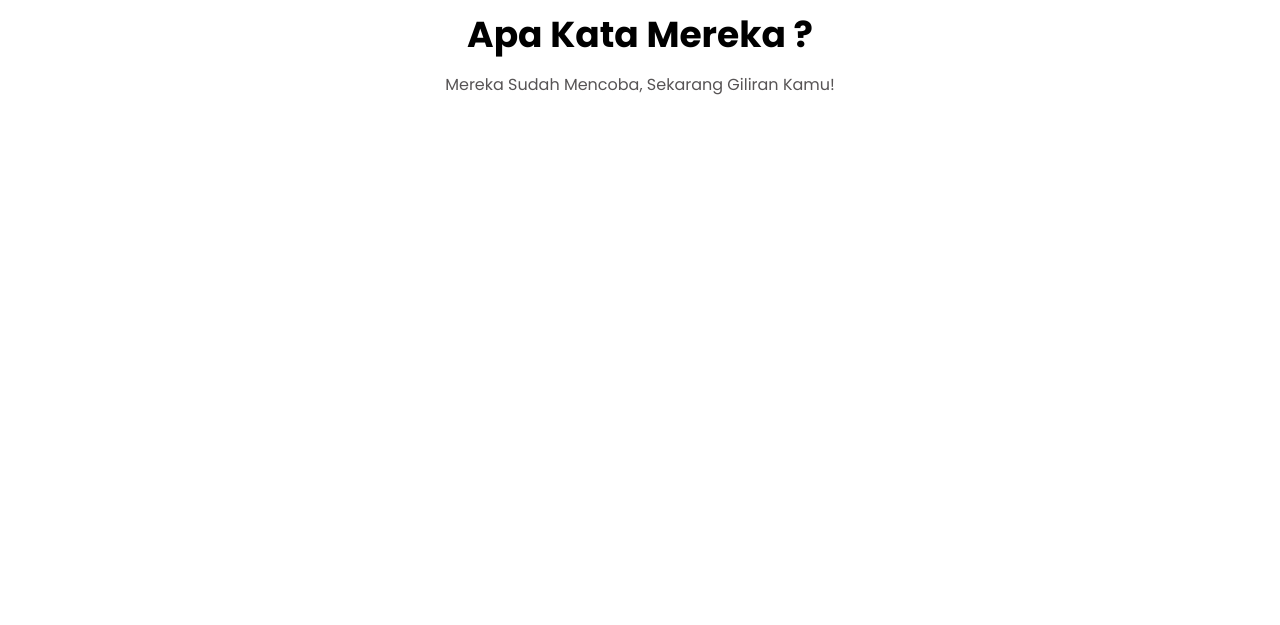
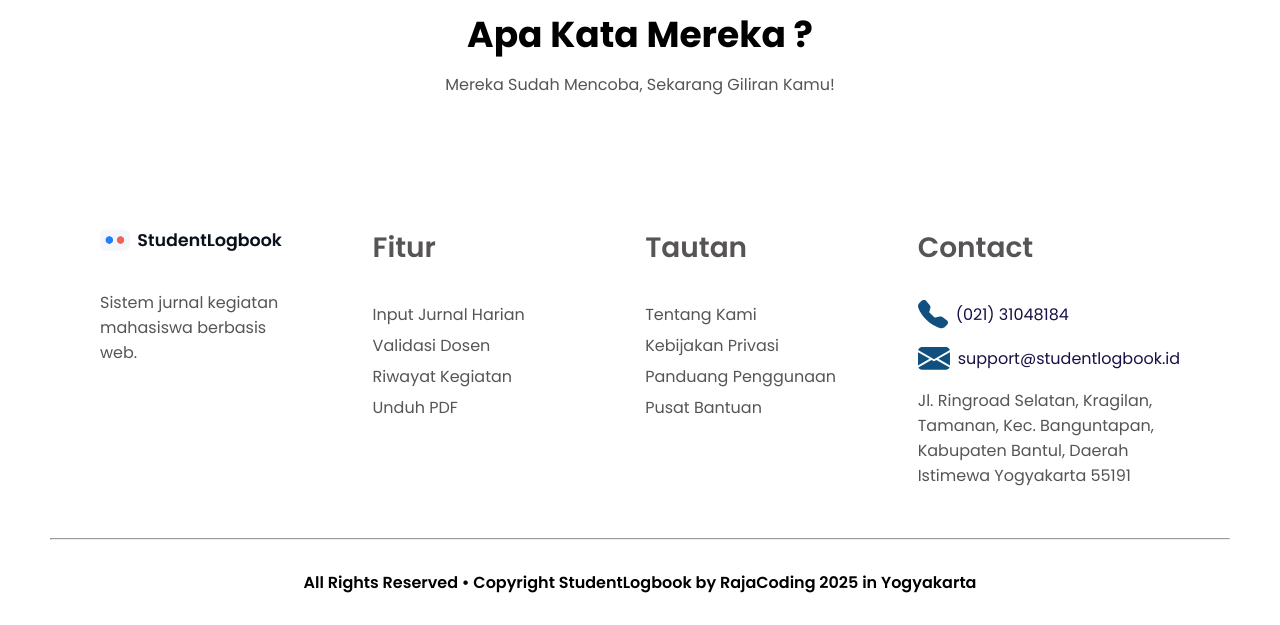
Before and after one commit to FauzanRown/RajaCoding, a PHP site: page / in a window 1280 px wide. Shown: the part 1963-2588 px from the top of the page. Before the commit the page ends 2058 px from the top, so only its background shows below. Run offline with PHP 8.4, Linux system fonts and the light colour scheme.

Commit message:
Buat Section Footer

```diff
--- a/assets/css/style.css
+++ b/assets/css/style.css
@@ -93,10 +93,7 @@ body {
 
 .containerContent p {
   padding-top: 20px;
-  padding-bottom: 20px;
-}
-
-.containerContent p {
+  padding-bottom: 40px;
   color: #575455;
 }
 
@@ -288,3 +285,74 @@ body {
   text-align: center;
 }
 /* Ini Akhir Bagian Testimoni */
+
+/* INI BAGIAN FOOTER */
+
+#Footer {
+  margin: 90px 50px 30px 50px;
+}
+
+.copyright {
+  color: #000000;
+  text-align: center;
+  font-weight: 600;
+  padding-top: 30px;
+}
+
+.isikonten {
+  width: 25%;
+  text-align: left;
+  color: #575455;
+}
+
+.isikonten h1 {
+  font-size: 28px;
+  font-weight: 600;
+  padding-bottom: 30px;
+}
+
+.isikonten h6 {
+  color: #10507f;
+  padding-bottom: 10px;
+}
+
+.isikonten img {
+  width: 90%;
+  padding-bottom: 30px;
+}
+
+.footerContent {
+  display: flex;
+  justify-content: space-around;
+  gap: 70px;
+  margin: 50px;
+}
+
+.footerContent ul li a {
+  text-decoration: none;
+  color: #575455;
+  list-style: none;
+}
+
+.footerContent ul li a:hover {
+  color: #1f7cff;
+  cursor: pointer;
+  transition: ease-out;
+  transition-duration: 0.1s;
+}
+
+.footerContent ul li {
+  list-style: none;
+  padding: 3px 0px 3px 0px;
+}
+
+.contact1,
+.contact {
+  display: flex;
+  align-items: center;
+  gap: 8px;
+  color: #191046;
+  margin-bottom: 14px;
+}
+
+/* Ini Akhir Bagian Footer */
--- a/index.html
+++ b/index.html
@@ -141,5 +141,98 @@
       </div>
     </section>
     <!-- Ini Akhir Bagian Testimoni Nya -->
+
+    <!-- Ini Bagian Footer -->
+    <section id="Footer">
+      <div class="footerContent">
+        <div class="isikonten">
+          <img src="./assets/img/logo.png" alt="" />
+          <p>Sistem jurnal kegiatan mahasiswa berbasis web.</p>
+        </div>
+        <div class="isikonten">
+          <h1>Fitur</h1>
+          <ul>
+            <li><a href="">Input Jurnal Harian</a></li>
+            <li><a href="">Validasi Dosen</a></li>
+            <li><a href="">Riwayat Kegiatan</a></li>
+            <li><a href="">Unduh PDF</a></li>
+          </ul>
+        </div>
+        <div class="isikonten">
+          <h1>Tautan</h1>
+          <ul>
+            <li><a href="">Tentang Kami</a></li>
+            <li><a href="">Kebijakan Privasi</a></li>
+            <li><a href="">Panduang Penggunaan</a></li>
+            <li><a href="">Pusat Bantuan</a></li>
+          </ul>
+        </div>
+        <div class="isikonten">
+          <h1>Contact</h1>
+
+          <div class="contact">
+            <svg
+              width="30"
+              height="30"
+              viewBox="0 0 30 30"
+              fill="none"
+              xmlns="http://www.w3.org/2000/svg"
+            >
+              <path
+                fill-rule="evenodd"
+                clip-rule="evenodd"
+                d="M3.53107 1.84495C3.85885 1.53617 4.2526 1.29658 4.68619 1.14205C5.11978 0.987528 5.58329 0.921609 6.04599 0.948669C6.50869 0.975729 6.95999 1.09515 7.36995 1.29901C7.77991 1.50287 8.13917 1.7865 8.42388 2.1311L11.7837 6.20119C12.4013 6.94669 12.6191 7.91997 12.3753 8.83678L11.35 12.7017C11.2967 12.9022 11.2994 13.1124 11.3579 13.3116C11.4164 13.5109 11.5286 13.6925 11.6838 13.8387L16.2888 18.1743C16.444 18.3204 16.6368 18.4261 16.8484 18.4812C17.06 18.5363 17.2831 18.5389 17.496 18.4887L21.5973 17.5229C22.0784 17.4097 22.5804 17.4011 23.0656 17.4976C23.5507 17.5942 24.0061 17.7934 24.3975 18.0802L28.7187 21.2447C30.2717 22.3818 30.4156 24.5449 29.0245 25.8532L27.0857 27.6793C25.7006 28.9839 23.628 29.5581 21.6952 28.9181C16.7513 27.279 12.2625 24.6126 8.56179 21.1167C4.84949 17.6312 2.01795 13.4033 0.277188 8.74642C-0.40237 6.92598 0.207233 4.97376 1.59233 3.66727L3.53107 1.84307V1.84495Z"
+                fill="#10507F"
+              />
+            </svg>
+
+            <p>(021) 31048184</p>
+          </div>
+          <div class="contact1">
+            <svg
+              width="32"
+              height="31"
+              viewBox="0 0 32 31"
+              fill="none"
+              xmlns="http://www.w3.org/2000/svg"
+            >
+              <g clip-path="url(#clip0_244_900)">
+                <path
+                  fill-rule="evenodd"
+                  clip-rule="evenodd"
+                  d="M0.0999349 7.00697C0.30144 6.17534 0.796792 5.4328 1.50486 4.90097C2.21293 4.36913 3.09176 4.07953 3.9974 4.07959H27.9818C28.8874 4.07953 29.7662 4.36913 30.4743 4.90097C31.1824 5.4328 31.6777 6.17534 31.8792 7.00697L15.9896 16.1543L0.0999349 7.00697ZM0 9.15686V22.5306L11.5984 15.8324L0 9.15686ZM13.5132 16.9375L0.381751 24.5186C0.706193 25.1629 1.21826 25.7073 1.85835 26.0882C2.49845 26.4691 3.24024 26.671 3.9974 26.6703H27.9818C28.7388 26.6705 29.4803 26.4682 30.12 26.0869C30.7598 25.7056 31.2714 25.1611 31.5954 24.5167L18.464 16.9356L15.9896 18.3607L13.5132 16.9356V16.9375ZM20.3807 15.8343L31.9792 22.5306V9.15686L20.3807 15.8324V15.8343Z"
+                  fill="#10507F"
+                />
+              </g>
+              <defs>
+                <clipPath id="clip0_244_900">
+                  <rect
+                    width="31.9792"
+                    height="30.121"
+                    fill="white"
+                    transform="translate(0 0.314453)"
+                  />
+                </clipPath>
+              </defs>
+            </svg>
+
+            <p>support@studentlogbook.id</p>
+          </div>
+
+          <p>
+            Jl. Ringroad Selatan, Kragilan, Tamanan, Kec. Banguntapan, Kabupaten
+            Bantul, Daerah Istimewa Yogyakarta 55191
+          </p>
+        </div>
+      </div>
+
+      <hr />
+
+      <p class="copyright">
+        All Rights Reserved • Copyright StudentLogbook by RajaCoding 2025 in
+        Yogyakarta
+      </p>
+    </section>
+    <!-- Ini Akhir Bagian Footer -->
   </body>
 </html>
```
Also changed, not shown: assets/img/Email Logo.png (added), assets/img/Telephone Logo.png (added).
